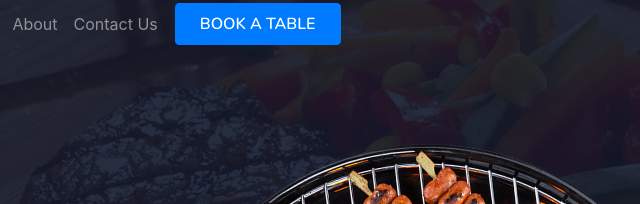
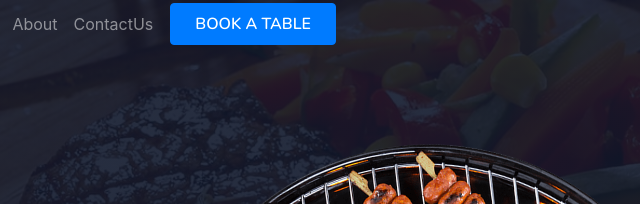
Before and after one commit to skywalker-97/Restaurant-management-system, a plain HTML site: page index.html in a window 1280 px wide. Shown: the top 204 px of the page, 494-1134 px from the left. Drawn offline with nearby package versions, Linux system fonts and the light colour scheme; a script that the page names is missing.

Commit message:
Update index.html

```diff
--- a/index.html
+++ b/index.html
@@ -41,7 +41,7 @@
                         <a href="service.html" class="nav-item nav-link">Service</a>
                         <a href="Menu.html" class="nav-item nav-link">Menu</a>
                         <a href="About.html" class="nav-item nav-link">About</a>
-                        <a href="ContactUs.html" class="nav-item nav-link">Contact Us</a>
+                        <a href="ContactUs.html" class="nav-item nav-link">ContactUs</a>
                     </div>
                     &nbsp;&nbsp;
                             <!-- button -->
```
